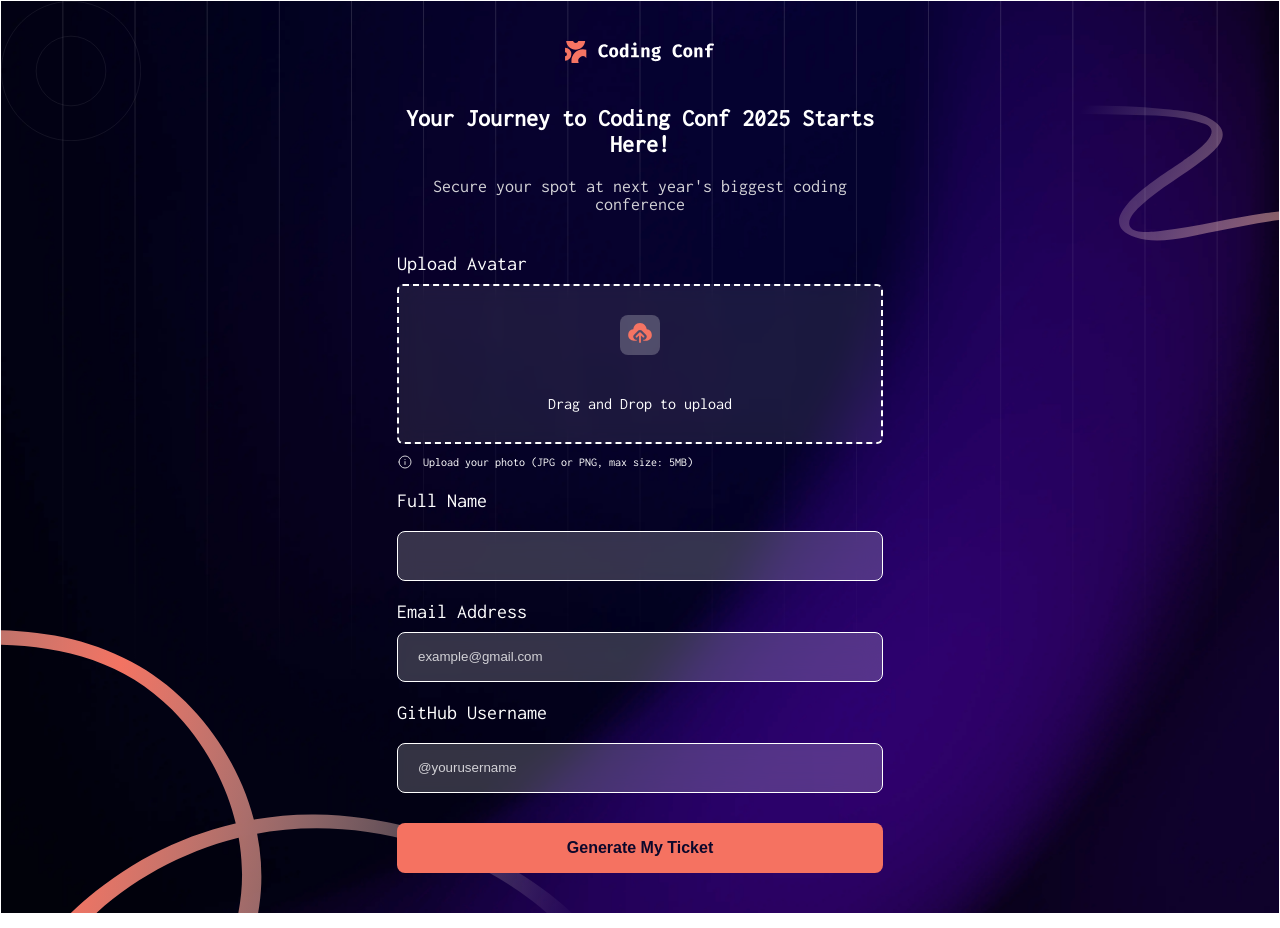
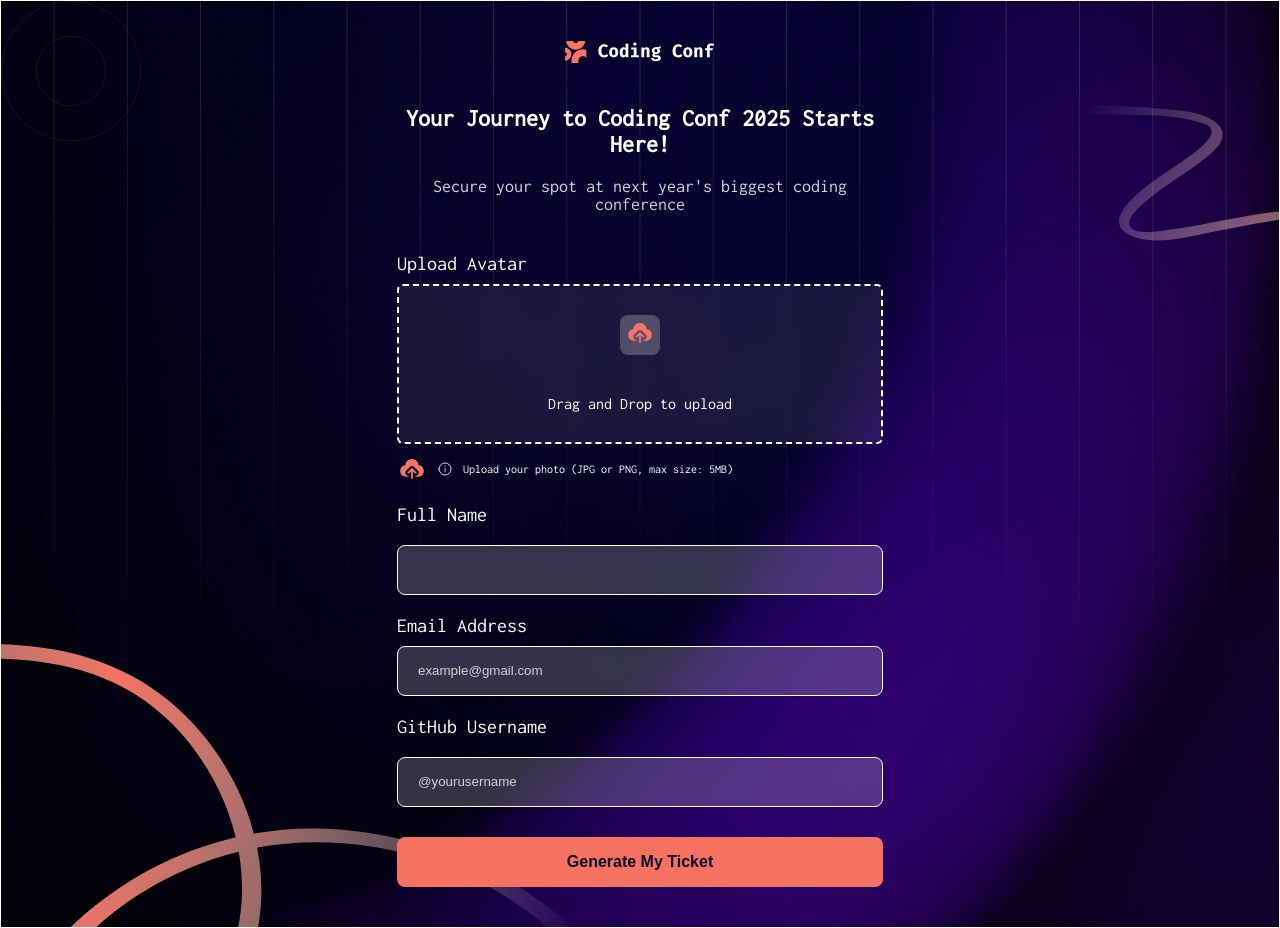
Before and after one commit to IkechukwuChiemelieCharles/conference-ticket-generator, a React (Vite) app: page / in a window 1280 px wide. Built offline with nearby package versions, Linux system fonts and the light colour scheme.

Commit message:
changed img directory2

```diff
--- a/src/components/conference/Form.jsx
+++ b/src/components/conference/Form.jsx
@@ -76,6 +76,7 @@ const Form = ({
           )}
         </div>
         <span className="info">
+          <img src="public/assets/images/icon-upload.svg" alt="" />
           <svg
             xmlns="http://www.w3.org/2000/svg"
             width="16"
```
